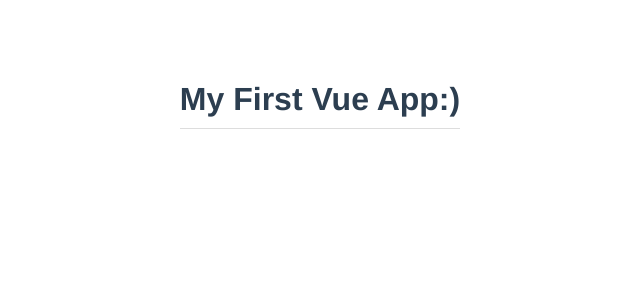
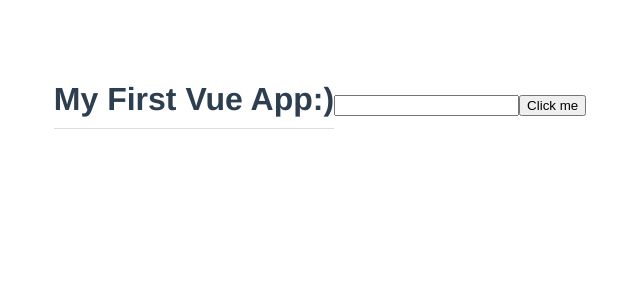
Before and after one commit to Abdvkh/vue, a Vue app: page / in a window 1280 px wide. Shown: the top 300 px of the page, without its empty margins (320-960 px from the left). Built offline with nearby package versions, Linux system fonts and the light colour scheme.

Commit message:
Template refs

```diff
--- a/src/App.vue
+++ b/src/App.vue
@@ -1,5 +1,7 @@
 <template>
   <h1>{{ title }}</h1>
+  <input type="text" ref="name">
+  <button @click="handleClick">Click me</button>
 </template>
 
 <script>
@@ -10,6 +12,13 @@
       title: "My First Vue App:)"
     };
   },
+
+  methods: {
+    handleClick(){
+      console.log(this.$refs.name);
+      this.$refs.name.focus();
+    }
+  }
 }
 </script>
 
```
